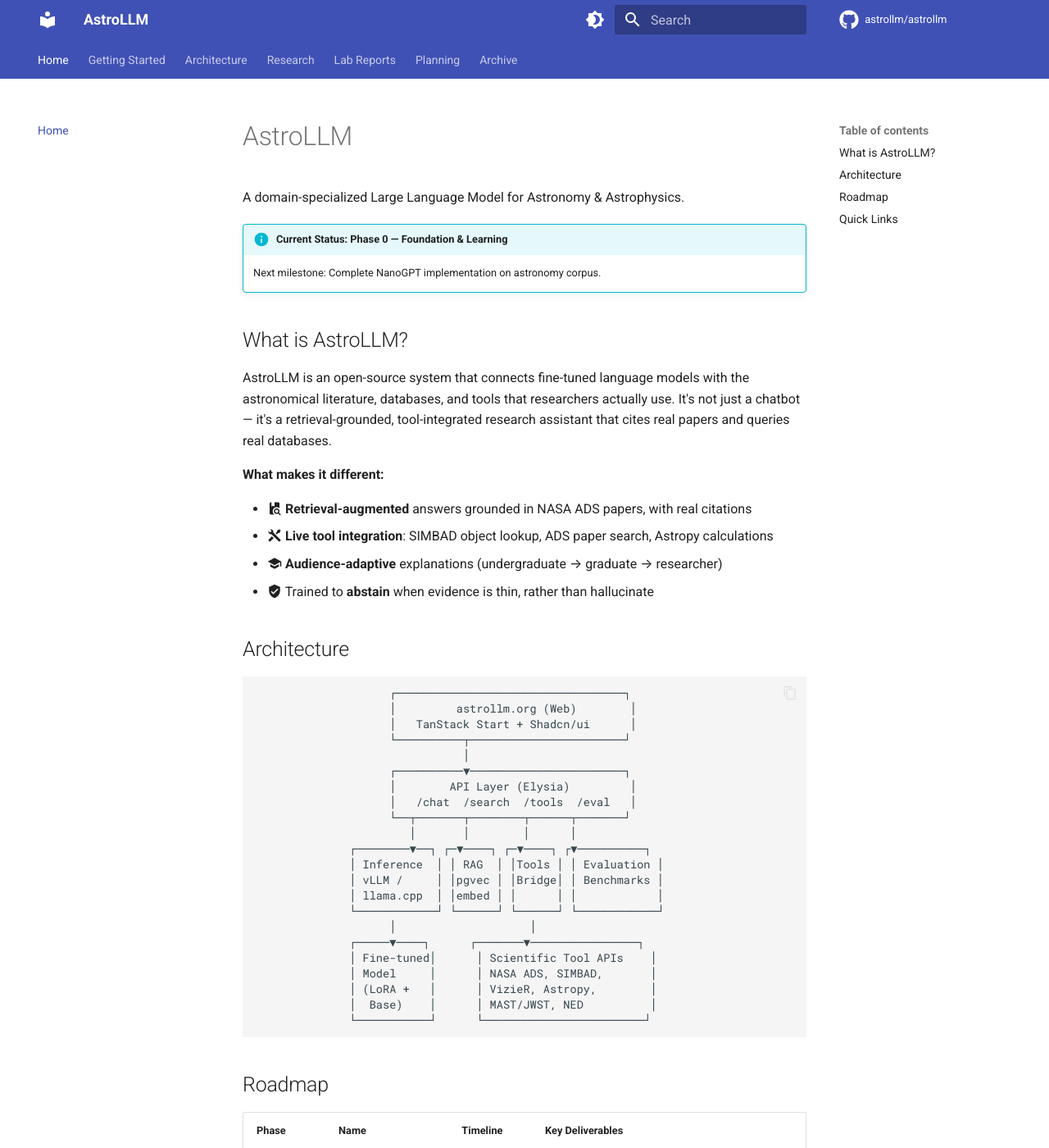
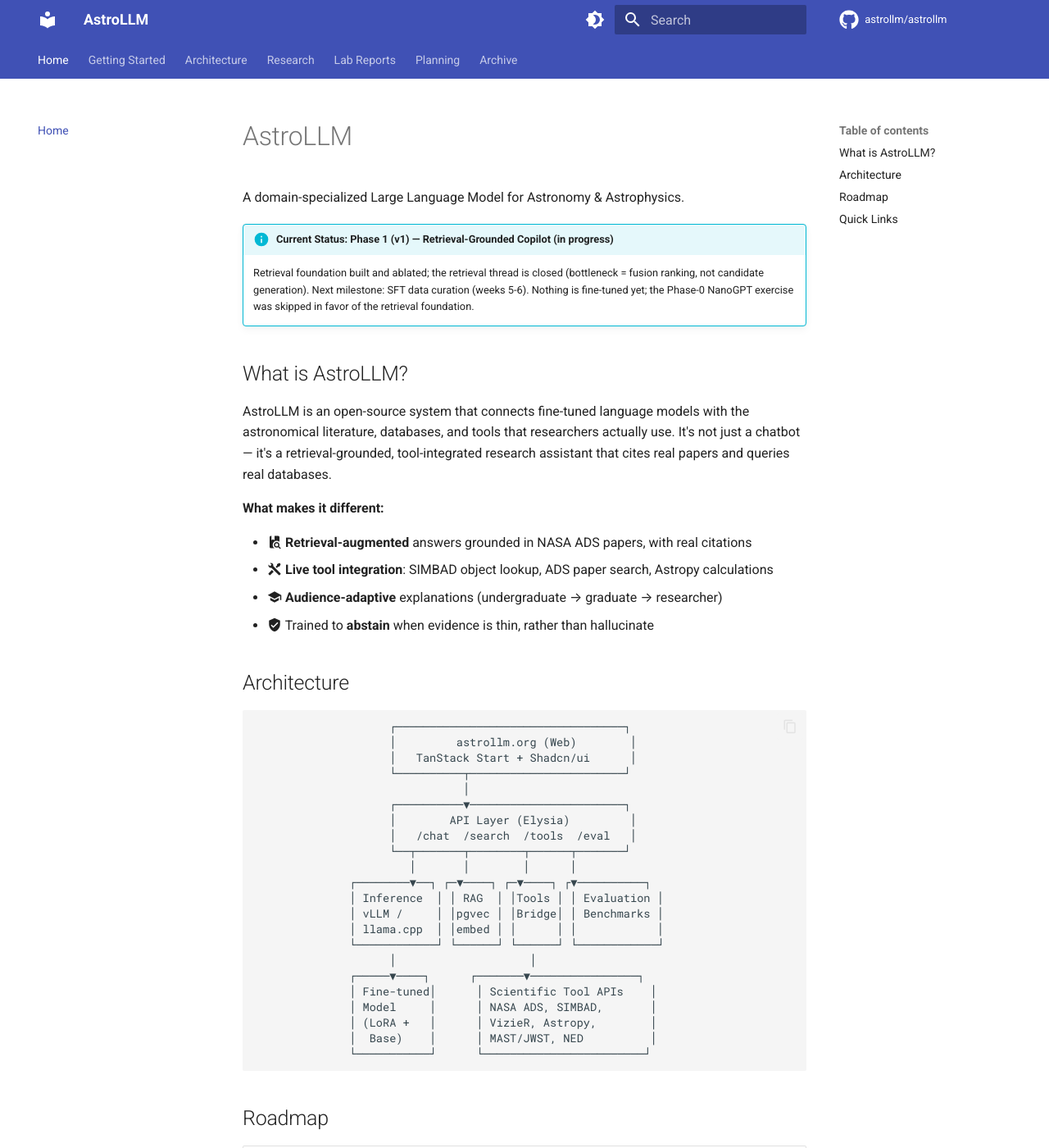
Before and after one commit to astrollm/astrollm, an MkDocs documentation site: the page built from docs/index.md, in a window 1280 px wide and 1400 px high. Shown: the whole window at 82% size. Built offline with MkDocs 1.6.1 and Material for MkDocs 9.7.7, drawn with Linux system fonts in a browser that asks for light colours; comment, search, counter and statistics services are not loaded; some of the changed text lies outside the part shown.

Commit message:
docs: sweep stale Phase-0/NanoGPT framing from README + docs index
Follow-up within the close-retrieval-thread PR. The README status blockquote and
the docs-site index banner still advertised "Phase 0 — Foundation & Learning"
with "Next milestone: Complete NanoGPT implementation", contradicting the
closeout.

- README.md + docs/index.md status banners → Phase 1 (in progress); retrieval
  foundation built/ablated, retrieval thread closed, next milestone = SFT data
  curation; nothing fine-tuned yet; Phase-0 NanoGPT exercise skipped.
- Phase-0 roadmap "Key Deliverables" cell reconciled identically in README,
  docs/index.md, AND CLAUDE.md (the three roadmap tables are identical) so it no
  longer claims NanoGPT as a delivered item and no longer contradicts CLAUDE.md's
  own "NanoGPT skipped" Current-Status note. The plan-of-record (NanoGPT was the
  Phase-0 plan) is preserved in V1_FINAL_PLAN.md (frozen) and the learning-path docs.

Docs only; no code. mkdocs build --strict clean.

Co-Authored-By: Claude Opus 4.8 <noreply@anthropic.com>

```diff
--- a/docs/index.md
+++ b/docs/index.md
@@ -2,8 +2,8 @@
 
 A domain-specialized Large Language Model for Astronomy & Astrophysics.
 
-!!! info "Current Status: Phase 0 — Foundation & Learning"
-    Next milestone: Complete NanoGPT implementation on astronomy corpus.
+!!! info "Current Status: Phase 1 (v1) — Retrieval-Grounded Copilot (in progress)"
+    Retrieval foundation built and ablated; the retrieval thread is closed (bottleneck = fusion ranking, not candidate generation). Next milestone: SFT data curation (weeks 5-6). Nothing is fine-tuned yet; the Phase-0 NanoGPT exercise was skipped in favor of the retrieval foundation.
 
 ## What is AstroLLM?
 
@@ -47,7 +47,7 @@ AstroLLM is an open-source system that connects fine-tuned language models with
 
 | Phase | Name | Timeline | Key Deliverables |
 |-------|------|----------|-----------------|
-| **0** | Foundation & Learning | Pre-v1 | NanoGPT on astro corpus, study transformers, env setup |
+| **0** | Foundation & Learning | Pre-v1 | Env setup + dev pipeline; NanoGPT learning exercise skipped (jumped to Phase 1) |
 | **1 (v1)** | Retrieval-Grounded Copilot | Months 1-3 | Qwen3.5-4B/9B QLoRA SFT + Gemma 4 E4B Track B, RAG + ADS/SIMBAD, beta at astrollm.org |
 | **2 (v2)** | Serious Astronomy Model | Months 4-8 | Full LoRA 8B, DPO, expanded tools, production web app |
 | **3 (v3)** | Scientific Tool Ecosystem | Months 9-18 | Model family (Nano 3B + Core 8B + Pro 32B), continuous learning |
```
Also changed, not shown: CLAUDE.md (+1 -1 lines), README.md (+2 -2 lines).
